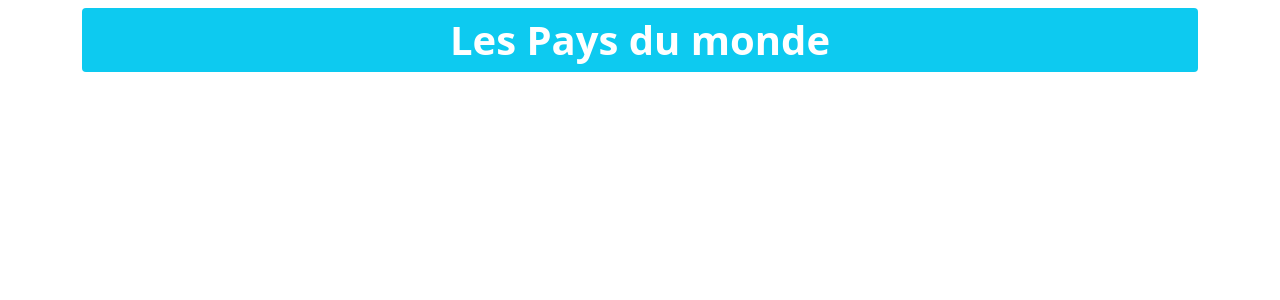
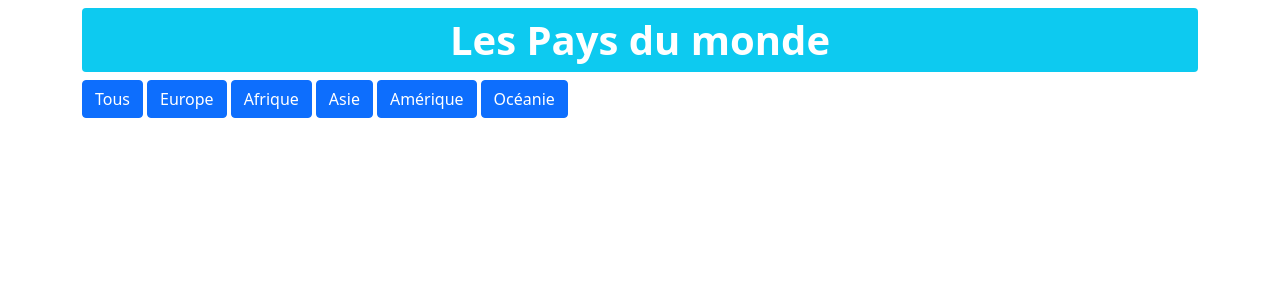
Before and after one commit to Chaambane/Pays, a React (Create React App) app: page / in a window 1280 px wide. Shown: the top 300 px of the page. Built offline with nearby package versions, Linux system fonts and the light colour scheme.

Commit message:
feat(Button) add button component

```diff
--- /dev/null
+++ b/src/components/Button/Button.js
@@ -0,0 +1,9 @@
+import React from 'react'
+
+    const button = (props) => (
+        <button className="btn btn-primary me-1" onClick={props.clic}>
+            {props.children}
+        </button>
+    );
+
+export default button;
--- a/src/conteners/PaysManager/PaysManager.js
+++ b/src/conteners/PaysManager/PaysManager.js
@@ -1,11 +1,18 @@
 import React, {Component} from 'react';
 import TitleH1 from '../../components/TitleH1/TitleH1';
+import Button from '../../components/Button/Button';
 
 class PaysManager extends Component {
     render() {
         return (
             <main className="container">
                 <TitleH1>Les Pays du monde</TitleH1>
+                <Button>Tous</Button>
+                <Button>Europe</Button>
+                <Button>Afrique</Button>
+                <Button>Asie</Button>
+                <Button>Amérique</Button>
+                <Button>Océanie</Button>
             </main>
         )
     };
```
